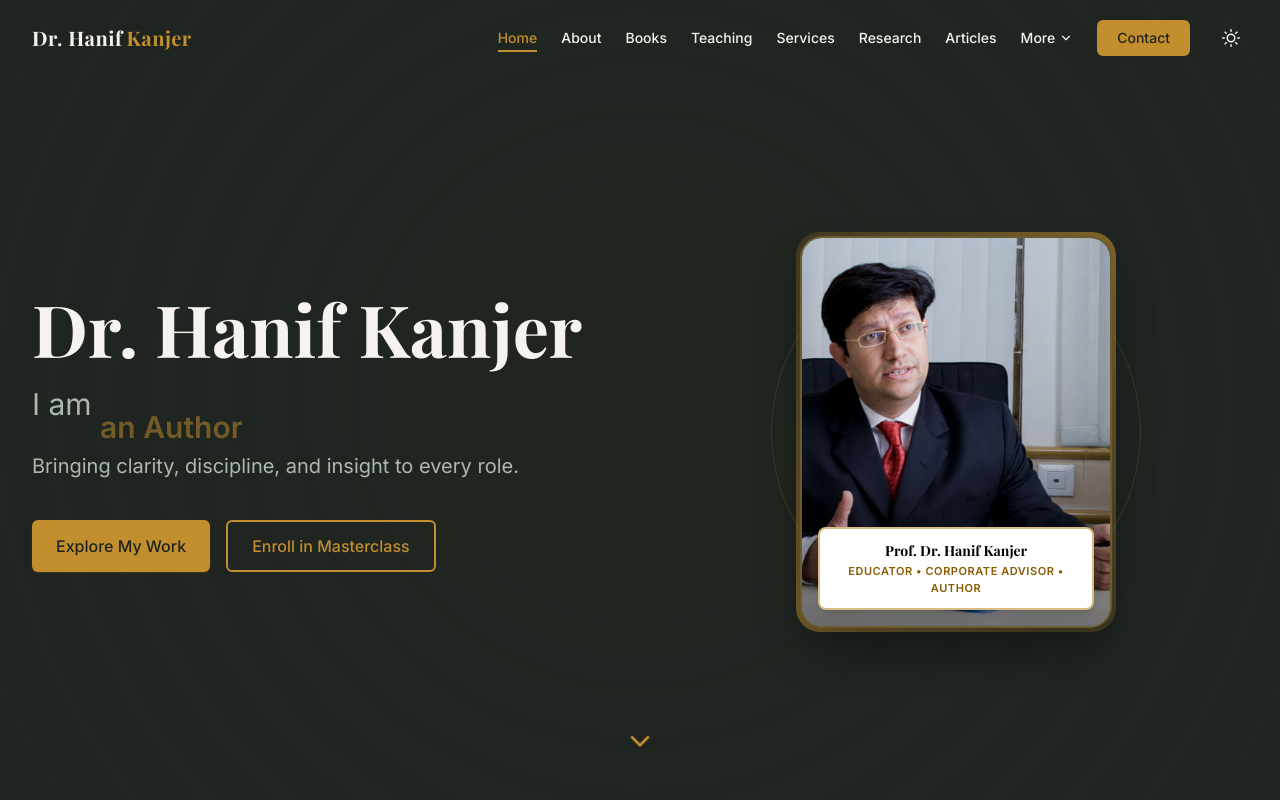
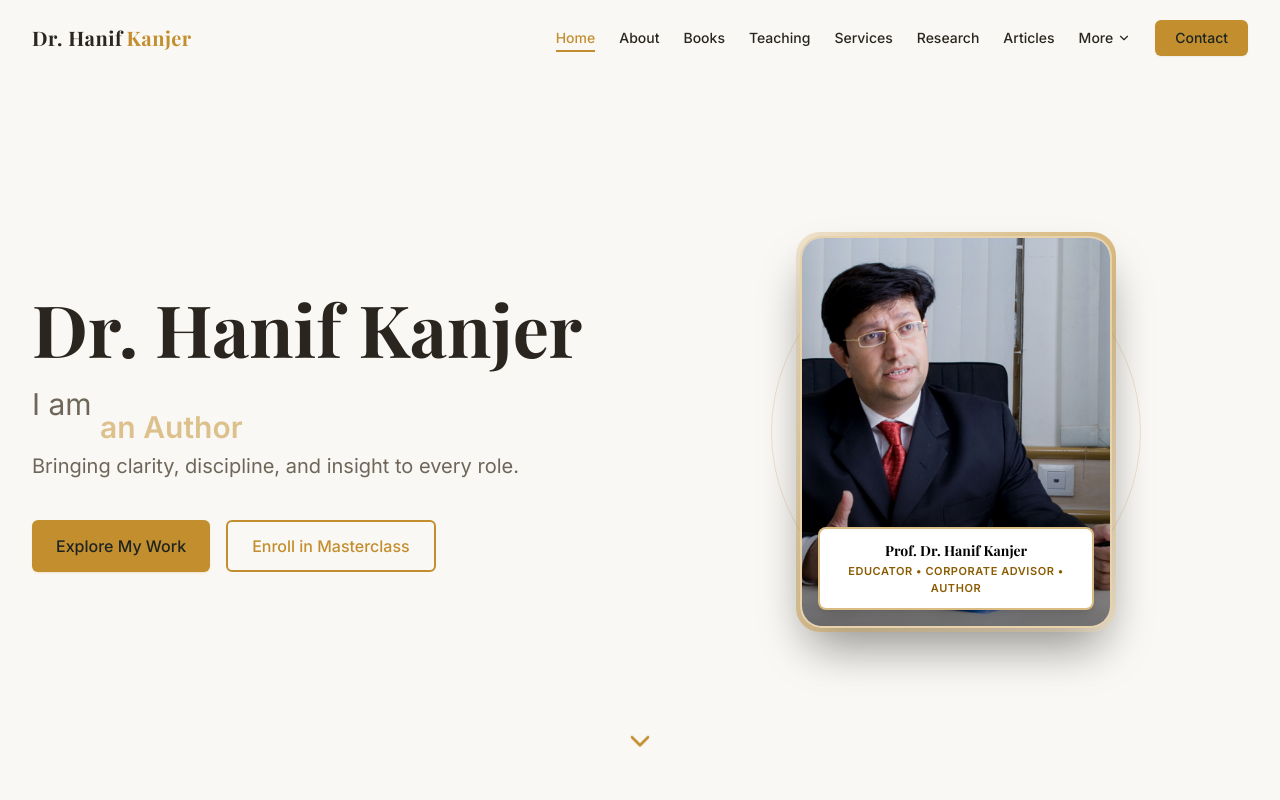
Before and after one commit to rustomjeecareerconnect/HKanjer-website, a Next.js app: page / in a window 1280 px wide. Shown: the top 800 px of the page. Built offline with nearby package versions, Linux system fonts and the light colour scheme; a web font is replaced by a local one.

Commit message:
Set default mode to light and permanently remove dark mode

```diff
--- a/app/layout.js
+++ b/app/layout.js
@@ -58,7 +58,7 @@ export default function RootLayout({ children }) {
       suppressHydrationWarning
       className={`${inter.variable} ${playfair.variable} ${lora.variable}`}
     >
-      <body className="font-body bg-primary-light dark:bg-primary text-text-dark dark:text-text antialiased transition-colors duration-300">
+      <body className="font-body bg-primary-light text-text-dark antialiased">
         <ThemeProvider>
           <Navbar />
           <main className="min-h-screen">{children}</main>
--- a/components/Navbar.jsx
+++ b/components/Navbar.jsx
@@ -3,8 +3,7 @@
 import { useState, useEffect } from 'react';
 import Link from 'next/link';
 import { usePathname } from 'next/navigation';
-import { useTheme } from 'next-themes';
-import { FiMenu, FiX, FiSun, FiMoon, FiChevronDown } from 'react-icons/fi';
+import { FiMenu, FiX, FiChevronDown } from 'react-icons/fi';
 
 const MAIN_LINKS = [
   { label: 'Home', href: '/' },
@@ -27,18 +26,14 @@ export default function Navbar() {
   const [isMobileMenuOpen, setIsMobileMenuOpen] = useState(false);
   const [isMoreOpen, setIsMoreOpen] = useState(false);
   const pathname = usePathname();
-  const { theme, setTheme, systemTheme } = useTheme();
-  const [mounted, setMounted] = useState(false);
 
   useEffect(() => {
-    setMounted(true);
     const handleScroll = () => setIsScrolled(window.scrollY > 20);
     window.addEventListener('scroll', handleScroll);
     return () => window.removeEventListener('scroll', handleScroll);
   }, []);
 
   const isActive = (path) => pathname === path;
-  const currentTheme = theme === 'system' ? systemTheme : theme;
 
   return (
     <nav
@@ -104,31 +99,14 @@ export default function Navbar() {
           >
             Contact
           </Link>
-
-          {mounted && (
-            <button
-              onClick={() => setTheme(currentTheme === 'dark' ? 'light' : 'dark')}
-              className="p-2 rounded-full hover:bg-accent/10 text-text-dark dark:text-text hover:text-accent transition-colors"
-              aria-label="Toggle Dark Mode"
-            >
-              {currentTheme === 'dark' ? <FiSun size={18} /> : <FiMoon size={18} />}
-            </button>
-          )}
         </div>
 
-        {/* Mobile Toggle */}
-        <div className="lg:hidden flex items-center gap-4 z-50">
-          {mounted && (
-            <button
-              onClick={() => setTheme(currentTheme === 'dark' ? 'light' : 'dark')}
-              className="p-2 rounded-full hover:bg-accent/10 text-text-dark dark:text-text hover:text-accent transition-colors"
-            >
-              {currentTheme === 'dark' ? <FiSun size={20} /> : <FiMoon size={20} />}
-            </button>
-          )}
+        {/* Mobile Menu Button */}
+        <div className="lg:hidden flex items-center z-50">
           <button
             onClick={() => setIsMobileMenuOpen(!isMobileMenuOpen)}
             className="text-text-dark dark:text-text hover:text-accent transition-colors p-1"
+            aria-label="Toggle Menu"
           >
             {isMobileMenuOpen ? <FiX size={24} /> : <FiMenu size={24} />}
           </button>
--- a/components/ThemeProvider.jsx
+++ b/components/ThemeProvider.jsx
@@ -1,10 +1,29 @@
 'use client';
 
+import { useEffect } from 'react';
 import { ThemeProvider as NextThemesProvider } from 'next-themes';
 
 export default function ThemeProvider({ children }) {
+  useEffect(() => {
+    // Clear any stale dark theme saved in user's browser localStorage
+    if (typeof window !== 'undefined') {
+      try {
+        localStorage.removeItem('theme');
+        document.documentElement.classList.remove('dark');
+        document.documentElement.classList.add('light');
+      } catch (e) {
+        // ignore
+      }
+    }
+  }, []);
+
   return (
-    <NextThemesProvider attribute="class" defaultTheme="dark" enableSystem>
+    <NextThemesProvider
+      attribute="class"
+      defaultTheme="light"
+      forcedTheme="light"
+      enableSystem={false}
+    >
       {children}
     </NextThemesProvider>
   );
```
